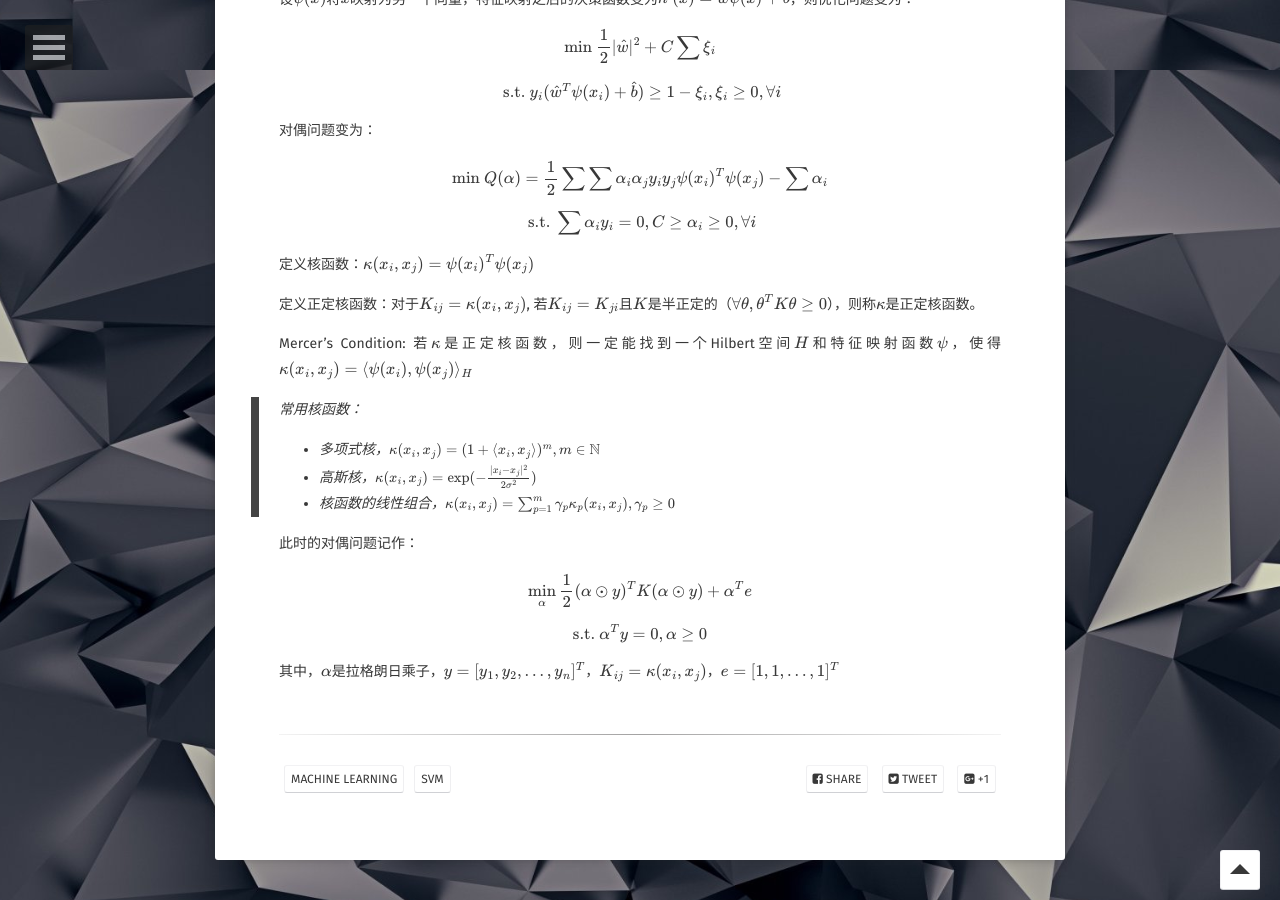
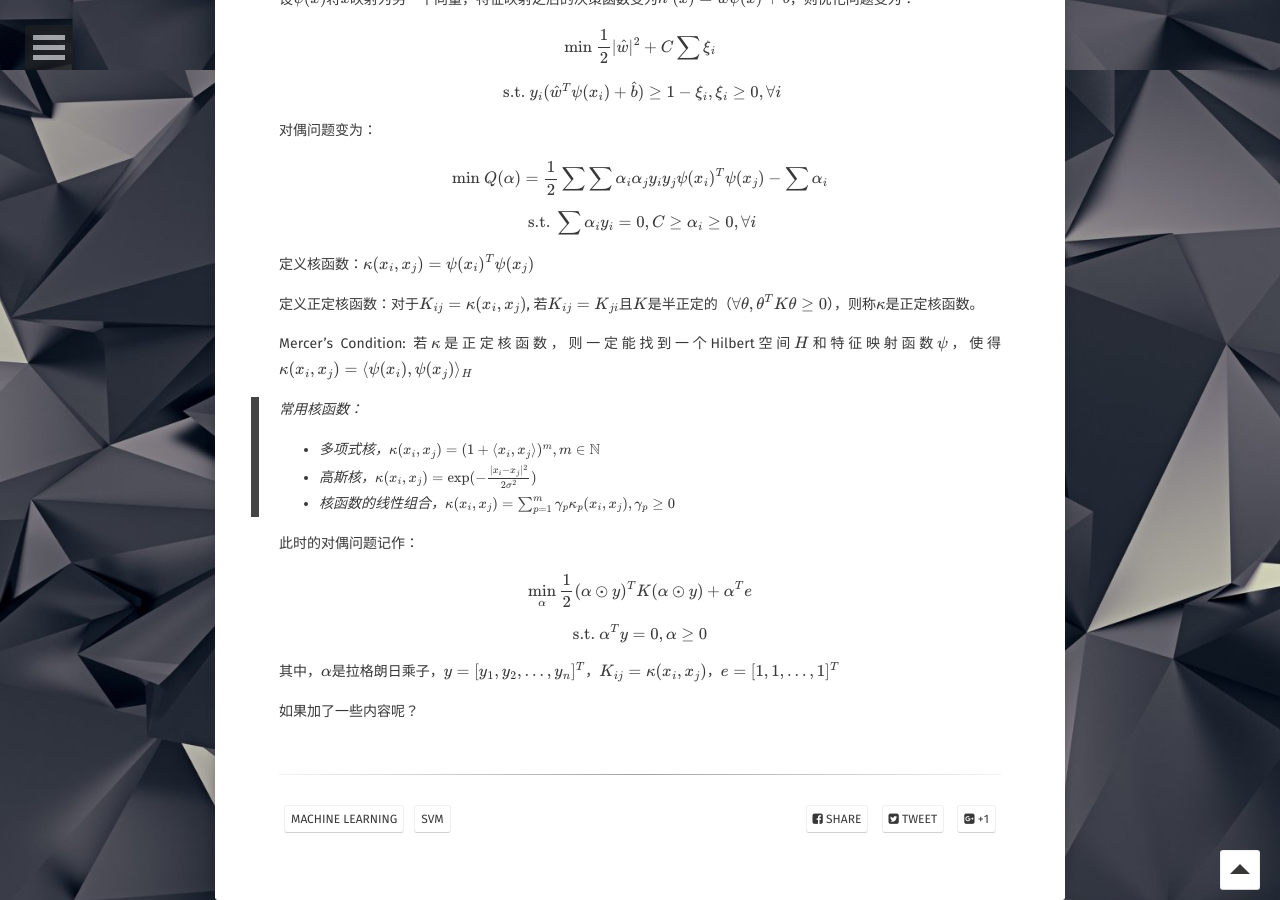
Before and after one commit to ziboyi/ziboyi.github.io, a Jekyll site: the page built from _posts/2017-11-25-核方法.md, in a window 1280 px wide and 900 px high, scrolled down 830 px. Built offline with Jekyll 4.4.1, drawn with Linux system fonts in a browser that asks for light colours; some web fonts are replaced; formulas are drawn with MathJax 3.

Commit message:
Add content

```diff
--- a/_posts/2017-11-25-核方法.md
+++ b/_posts/2017-11-25-核方法.md
@@ -48,3 +48,5 @@ Mercer's Condition: 若\\(\kappa\\)是正定核函数，则一定能找到一个
 \\[\textrm{s.t. } \alpha^T y = 0, \alpha \geq 0\\]
 
 其中，\\(\alpha\\)是拉格朗日乘子，\\(y = [y_1, y_2, ..., y_n]^T\\)，\\(K_{ij} = \kappa(x_i, x_j)\\)，\\(e=[1, 1, ..., 1]^T\\)
+
+如果加了一些内容呢？
```
